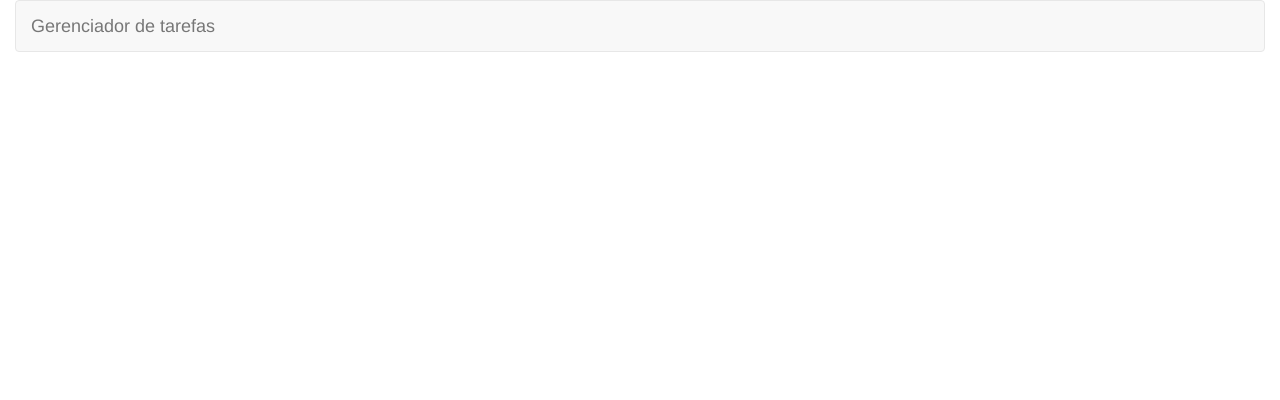
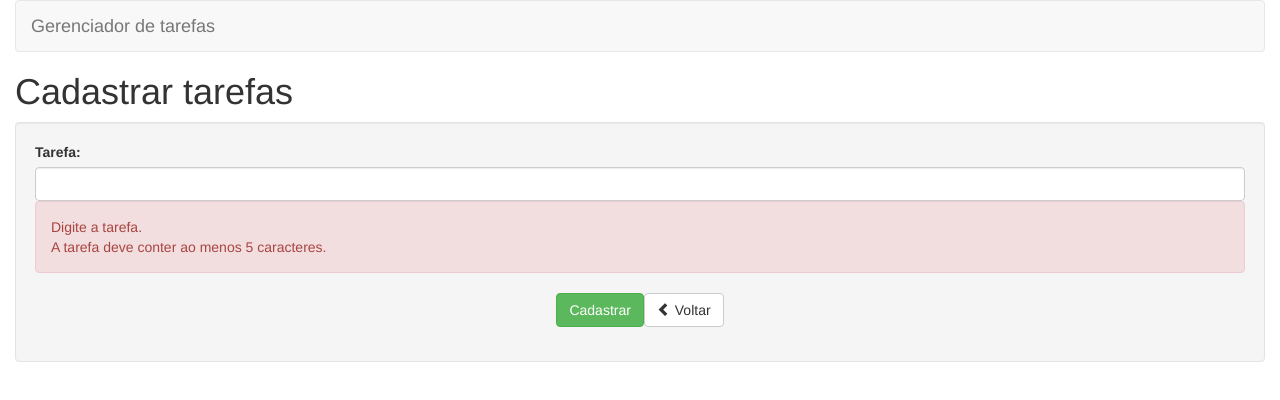
Before and after one commit to albertassi88/task-manager-angular, an Angular app: page /tarefas/cadastrar in a window 1280 px wide. Before the commit this address led to /. Shown: the top 400 px of the page. Built offline with nearby package versions, Linux system fonts and the light colour scheme.

Commit message:
criacao da rota e do html do componente cadastrar

```diff
--- a/src/app/tarefas/cadastrar/cadastrar.component.html
+++ b/src/app/tarefas/cadastrar/cadastrar.component.html
@@ -1 +1,36 @@
-<p>cadastrar works!</p>
+<h1>Cadastrar tarefas</h1>
+
+<div class="well">
+  <form>
+    <div class="form-group">
+      <label for="nome">Tarefa:</label>
+      <input
+        type="text"
+        class="form-control"
+        id="nome"
+        name="nome"
+        minlength="5"
+        required
+      >
+      <div class="alert alert-danger">
+        <div>
+          Digite a tarefa.
+        </div>
+        <div>
+          A tarefa deve conter ao menos 5 caracteres.
+        </div>
+      </div>
+    </div>
+    <div class="form-group text-center">
+      <input
+        type="submit"
+        class="btn btn-success"
+        value="Cadastrar"
+      >
+      <a class="btn btn-default">
+        <span class="glyphicon glyphicon-chevron-left" aria-hidden="true"></span>
+        Voltar
+      </a>
+    </div>
+  </form>
+</div>
--- a/src/app/tarefas/listar/listar.component.html
+++ b/src/app/tarefas/listar/listar.component.html
@@ -6,7 +6,7 @@
       <th>Tarefas</th>
       <th>Concluída</th>
       <th class="text-center">
-        <a class="btn btn-xs btn-success">
+        <a class="btn btn-xs btn-success" [routerLink]="['/tarefas/cadastrar']">
           <span class="glyphicon glyphicon-plus" aria-hidden="true"></span>
           Novo
         </a>
```
Also changed, not shown: src/app/tarefas/tarefas-routing.module.ts (+6 -1 lines).
